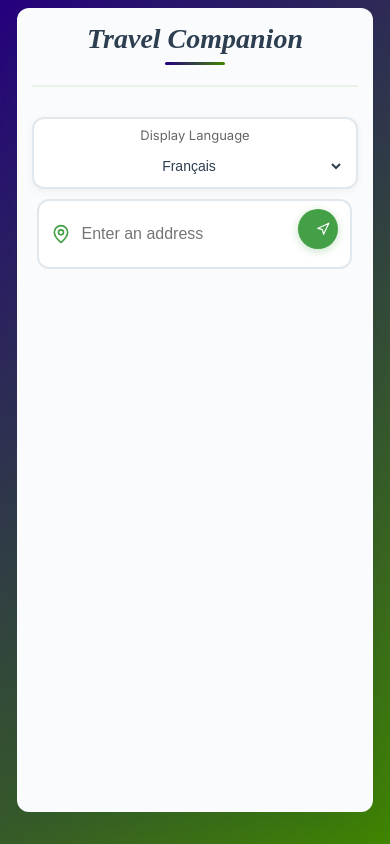
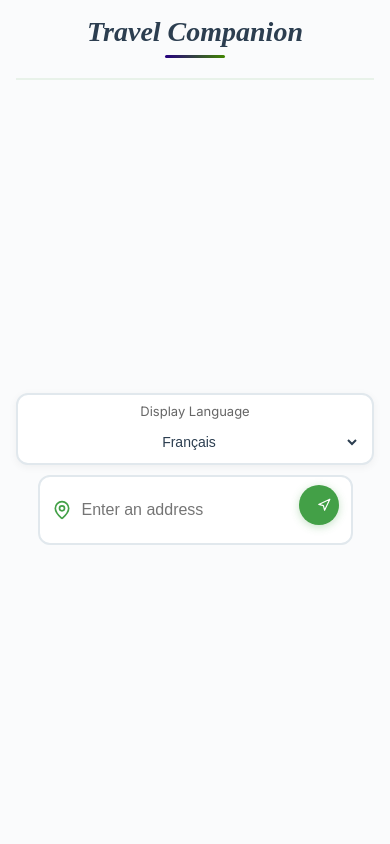
Before and after one commit to PradyumnaShome/travel-companion, a React (Create React App) app in the folder website/: page / in a window 390 px wide. Built offline with nearby package versions, Linux system fonts and the light colour scheme; a web font is replaced by a local one.

Commit message:
Made design far better on mobile

```diff
--- a/website/src/App.css
+++ b/website/src/App.css
@@ -16,16 +16,16 @@ body {
 }
 
 .container {
-  width: 95%;
+  width: 100%;
   max-width: 1200px;
   margin: 0 auto;
   background: #fafbfc;
   border-radius: 20px;
-  padding: 20px;
+  padding: 30px;
   box-shadow: 0 10px 40px rgba(0, 68, 69, 0.15);
   min-height: calc(100vh - 40px);
-  display: grid;
-  grid-template-rows: auto auto auto 1fr;
+  display: flex;
+  flex-direction: column;
   gap: 15px;
 }
 
@@ -57,7 +57,7 @@ body {
 
 h1 {
   font-size: 36px;
-  margin: 0 0 30px 0;
+  margin: 0 0 20px 0;
   color: #2C3E50;
   font-family: 'Playfair Display', serif;
   font-style: italic;
@@ -122,44 +122,269 @@ select option {
 }
 
 @media (max-width: 768px) {
-  .place-info {
+  body {
+    padding: 0;
+  }
+
+  .container {
+    border-radius: 0;
+    padding: 20px;
+    min-height: 100vh;
+  }
+
+  .main-content {
+    gap: 20px;
+  }
+
+  .dialogs-section {
+    order: 1;
+  }
+
+  .places-section {
+    order: 2;
+  }
+
+  .controls-section {
+    flex-direction: column;
+    gap: 16px;
+    width: 100%;
+  }
+
+  .language-preferences {
+    width: 100%;
+  }
+
+  .language-selector {
+    flex-direction: row;
+    justify-content: center;
+    align-items: center;
+    gap: 12px;
+  }
+
+  .location-container {
+    width: 100%;
+    flex-direction: row;
+    align-items: center;
+  }
+
+  .items-grid {
     grid-template-columns: 1fr;
+    gap: 16px;
+    width: 100%;
+  }
+
+  .item-card {
+    width: 100%;
+  }
+
+  .chat-bubble {
+    max-width: 85%;
+    width: auto;
+  }
+
+  .dialog-buttons {
+    width: 100%;
+  }
+
+  .dialog-buttons button {
+    width: 100%;
+    text-align: left;
+    padding: 14px;
   }
 }
 
 @media (max-width: 480px) {
-  body {
-    padding: 8px;
+  .container {
+    padding: 16px;
   }
 
-  .container {
-    padding: 15px;
-    border-radius: 12px;
+  .app-header {
+    margin-bottom: 20px;
+  }
+
+  h1 {
+    font-size: 32px;
+    margin: 0 0 10px 0;
+    padding: 0 10px;
+    white-space: normal;
+    text-align: center;
+  }
+
+  .controls-section {
+    flex-direction: column;
+    gap: 16px;
+    width: 100%;
+    align-items: stretch;
+  }
+
+  .language-preferences {
+    width: 100%;
+    padding: 12px;
+  }
+
+  .language-selector {
+    flex-direction: column;
+    gap: 8px;
+    align-items: center;
+  }
+
+  .language-select {
+    width: 100%;
+    max-width: none;
+    text-align: center;
+    padding: 10px;
+    margin: 0;
+  }
+
+  .location-container {
+    width: 100%;
+    max-width: none;
+    padding: 10px;
+  }
+
+  .location-field {
+    font-size: 14px;
+  }
+
+  .location-header {
+    grid-template-columns: 1fr;
+    padding: 12px;
+    gap: 12px;
+  }
+
+  .place-details {
+    text-align: center;
+  }
+
+  .place-name {
+    font-size: 18px;
+    word-wrap: break-word;
+  }
+
+  .place-address {
+    font-size: 12px;
+    word-wrap: break-word;
+  }
+
+  .languages-info {
+    width: 100%;
+    min-width: 0;
+  }
+
+  .language-row {
+    flex-direction: column;
+    align-items: center;
+    text-align: center;
+    padding: 10px;
+    gap: 4px;
+  }
+
+  .language-label {
+    font-size: 12px;
+  }
+
+  .main-content {
+    grid-template-columns: 1fr;
+    gap: 24px;
+  }
+
+  .dialog-buttons {
+    gap: 8px;
+  }
+
+  .dialog-buttons button {
+    padding: 12px;
+    text-align: center;
+    white-space: normal;
+    min-height: 48px;
+    display: flex;
+    align-items: center;
+    justify-content: space-between;
+  }
+
+  .dialog-buttons button svg {
+    margin-left: 8px;
+  }
+
+  .chat-bubble {
+    max-width: 90%;
+    padding: 12px;
+  }
+
+  .chat-bubble .message-text,
+  .chat-bubble .translation {
+    white-space: normal;
+    word-wrap: break-word;
   }
 
   .items-grid {
-    grid-template-columns: repeat(1, 1fr);
-    max-width: 280px;
-    margin: 0 auto;
+    grid-template-columns: 1fr;
+    gap: 16px;
+  }
+
+  .item-card {
+    padding: 10px;
   }
 
   .item-image {
-    width: 140px;
-    height: 140px;
+    height: 160px;
   }
 
-  select {
+  .item-name {
+    font-size: 16px;
+    word-wrap: break-word;
+  }
+
+  .item-description {
+    font-size: 12px;
+    word-wrap: break-word;
+  }
+
+  .section-title {
+    font-size: 18px;
+    text-align: center;
+    margin-bottom: 16px;
+  }
+}
+
+@media (max-width: 360px) {
+  .container {
+    padding: 12px;
+  }
+
+  h1 {
+    font-size: 28px;
+  }
+
+  .dialog-buttons button {
     font-size: 14px;
     padding: 10px;
   }
 
-  .dialog-title {
-    font-size: 18px;
+  .item-image {
+    height: 140px;
   }
 
-  button {
-    padding: 12px;
-    font-size: 14px;
+  .language-selector {
+    flex-direction: column;
+  }
+
+  .chat-bubble {
+    max-width: 90%;
+  }
+}
+
+@media (max-width: 900px) and (orientation: landscape) {
+  .container {
+    min-height: 100%;
+  }
+
+  .main-content {
+    flex-direction: column;
+  }
+
+  .items-grid {
+    grid-template-columns: repeat(2, 1fr);
   }
 }
 
@@ -212,6 +437,7 @@ select option {
   display: flex;
   flex-direction: column;
   gap: 15px;
+  width: 100%;
 }
 
 .chat-bubble {
@@ -221,6 +447,9 @@ select option {
   position: relative;
   line-height: 1.5;
   text-align: left;
+  white-space: nowrap;
+  overflow: hidden;
+  text-overflow: ellipsis;
 }
 
 .chat-bubble.local {
@@ -269,6 +498,7 @@ select option {
 .dialog-title {
   font-size: 18px;
   margin: 0 0 15px 0;
+  text-align: left;
 }
 
 button {
@@ -624,6 +854,11 @@ button:hover svg {
 .language-label {
   color: #666;
   font-size: 14px;
+  white-space: nowrap;
+  text-align: left;
+  overflow: hidden;
+  text-overflow: ellipsis;
+  max-width: 150px;
 }
 
 .language-name {
@@ -709,10 +944,10 @@ button:hover svg {
 }
 
 .main-content {
-  display: grid;
-  grid-template-columns: 1fr 2fr;
-  gap: 20px;
-  margin-top: 15px;
+  display: flex;
+  flex-direction: column;
+  gap: 30px;
+  width: 100%;
 }
 
 .app-header {
--- a/website/src/App.js
+++ b/website/src/App.js
@@ -159,7 +159,7 @@ export default function App() {
             </div>
 
             <div className="places-section">
-              <h2 className="section-title">Lieux à proximité</h2>
+              <h2 className="section-title">Nearby Places</h2>
               <div className="items-grid">
                 {placeDetails.topItems?.map((item, index) => (
                   <div key={index} className="item-card">
```
